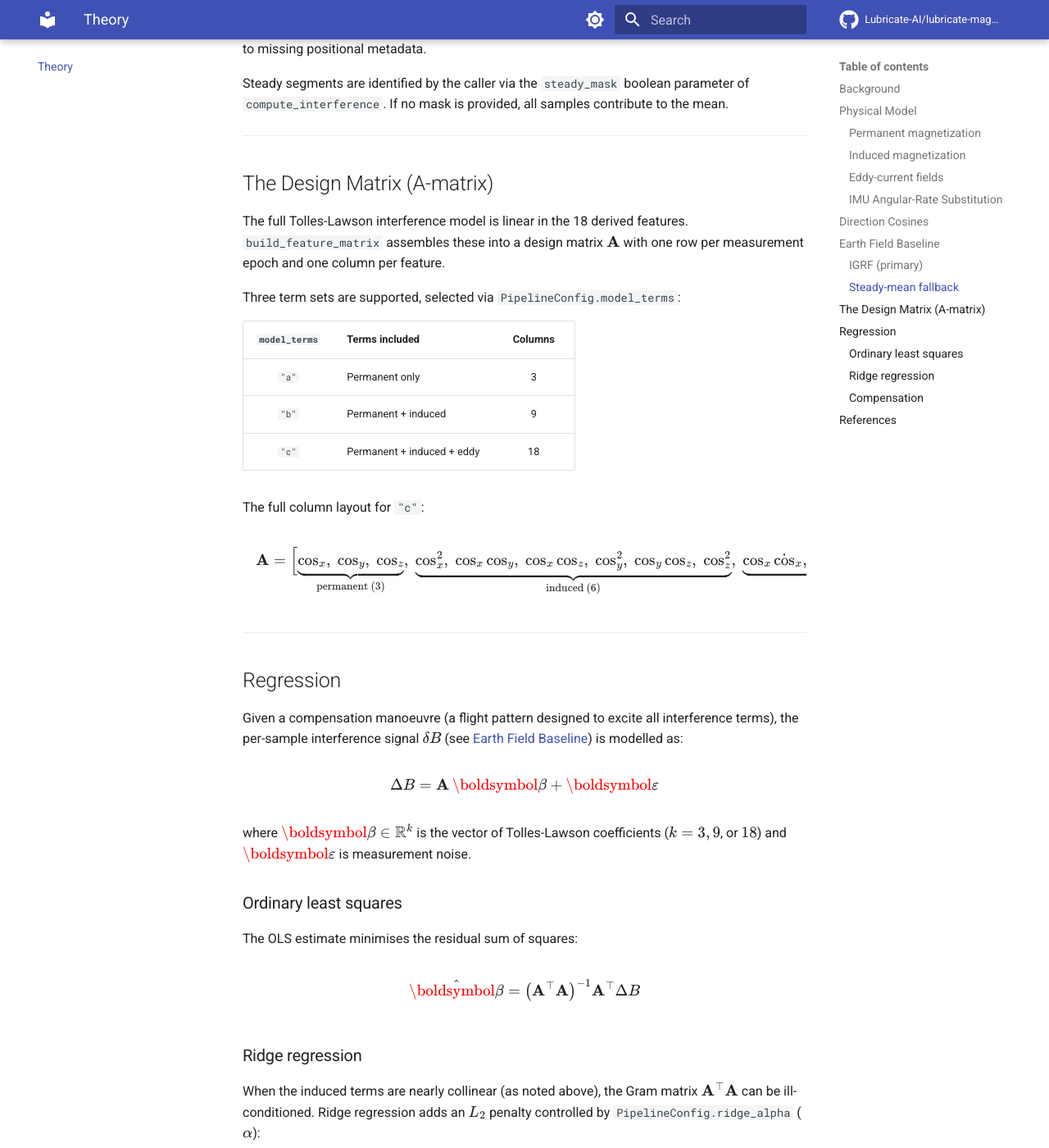
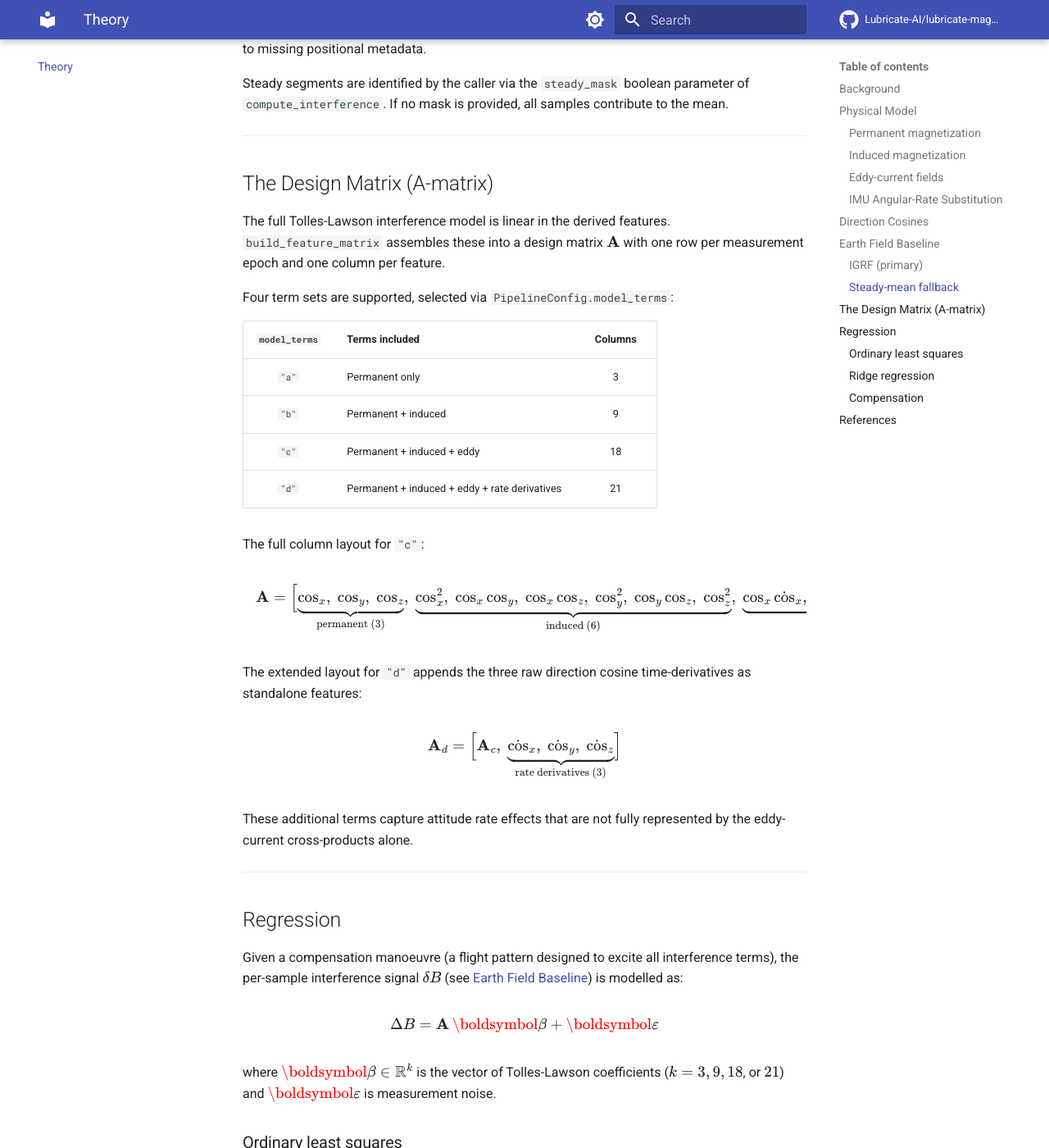
Before and after one commit to Lubricate-AI/lubricate-magnetic-compensation, an MkDocs documentation site: the page built from docs/theory.md, in a window 1280 px wide and 1400 px high, scrolled down 4490 px. Shown: the whole window at 82% size. Built offline with MkDocs 1.6.1 and Material for MkDocs 9.7.7, drawn with Linux system fonts in a browser that asks for light colours; comment, search, counter and statistics services are not loaded; the version menu is left out.

Commit message:
docs: update term set descriptions to include model_terms='d' (rate derivatives)

```diff
--- a/docs/theory.md
+++ b/docs/theory.md
@@ -217,17 +217,18 @@ contribute to the mean.
 
 ## The Design Matrix (A-matrix)
 
-The full Tolles-Lawson interference model is linear in the 18 derived features.
+The full Tolles-Lawson interference model is linear in the derived features.
 `build_feature_matrix` assembles these into a design matrix $\mathbf{A}$ with one
 row per measurement epoch and one column per feature.
 
-Three term sets are supported, selected via `PipelineConfig.model_terms`:
+Four term sets are supported, selected via `PipelineConfig.model_terms`:
 
 | `model_terms` | Terms included | Columns |
 |:---:|---|:---:|
 | `"a"` | Permanent only | 3 |
 | `"b"` | Permanent + induced | 9 |
 | `"c"` | Permanent + induced + eddy | 18 |
+| `"d"` | Permanent + induced + eddy + rate derivatives | 21 |
 
 The full column layout for `"c"`:
 
@@ -238,6 +239,19 @@ $$
 \underbrace{\cos_x\dot{\cos}_x,\; \cos_x\dot{\cos}_y,\; \ldots,\; \cos_z\dot{\cos}_z}_{\text{eddy (9)}}
 \Bigr]
 $$
+
+The extended layout for `"d"` appends the three raw direction cosine
+time-derivatives as standalone features:
+
+$$
+\mathbf{A}_d = \Bigl[
+\mathbf{A}_c,\;
+\underbrace{\dot{\cos}_x,\; \dot{\cos}_y,\; \dot{\cos}_z}_{\text{rate derivatives (3)}}
+\Bigr]
+$$
+
+These additional terms capture attitude rate effects that are not fully
+represented by the eddy-current cross-products alone.
 
 ---
 
@@ -252,7 +266,7 @@ $$
 $$
 
 where $\boldsymbol{\beta} \in \mathbb{R}^k$ is the vector of Tolles-Lawson
-coefficients ($k = 3, 9$, or $18$) and $\boldsymbol{\varepsilon}$ is measurement
+coefficients ($k = 3, 9, 18$, or $21$) and $\boldsymbol{\varepsilon}$ is measurement
 noise.
 
 ### Ordinary least squares
```
Also changed, not shown: README.md (+2 -2 lines), 1 other file.
